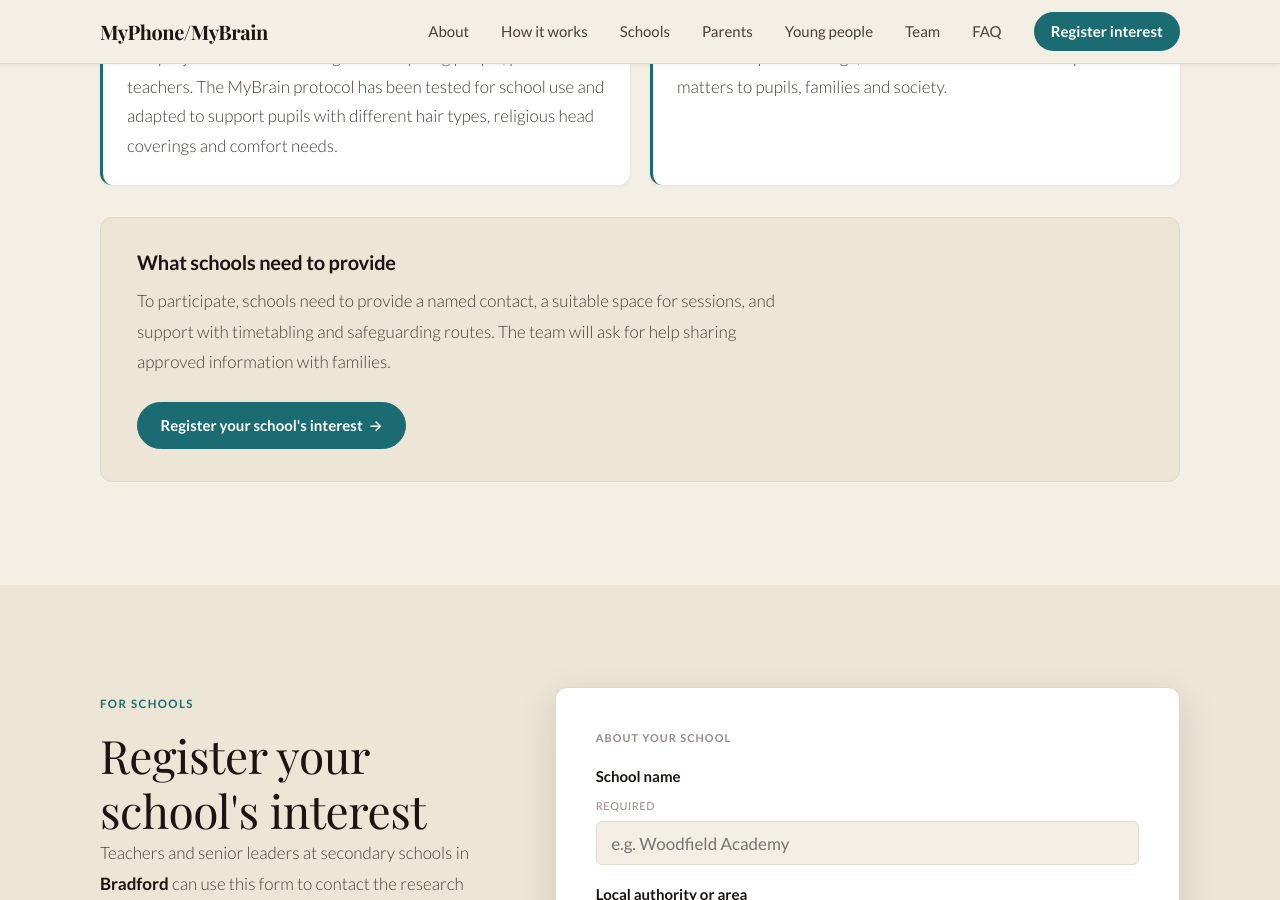
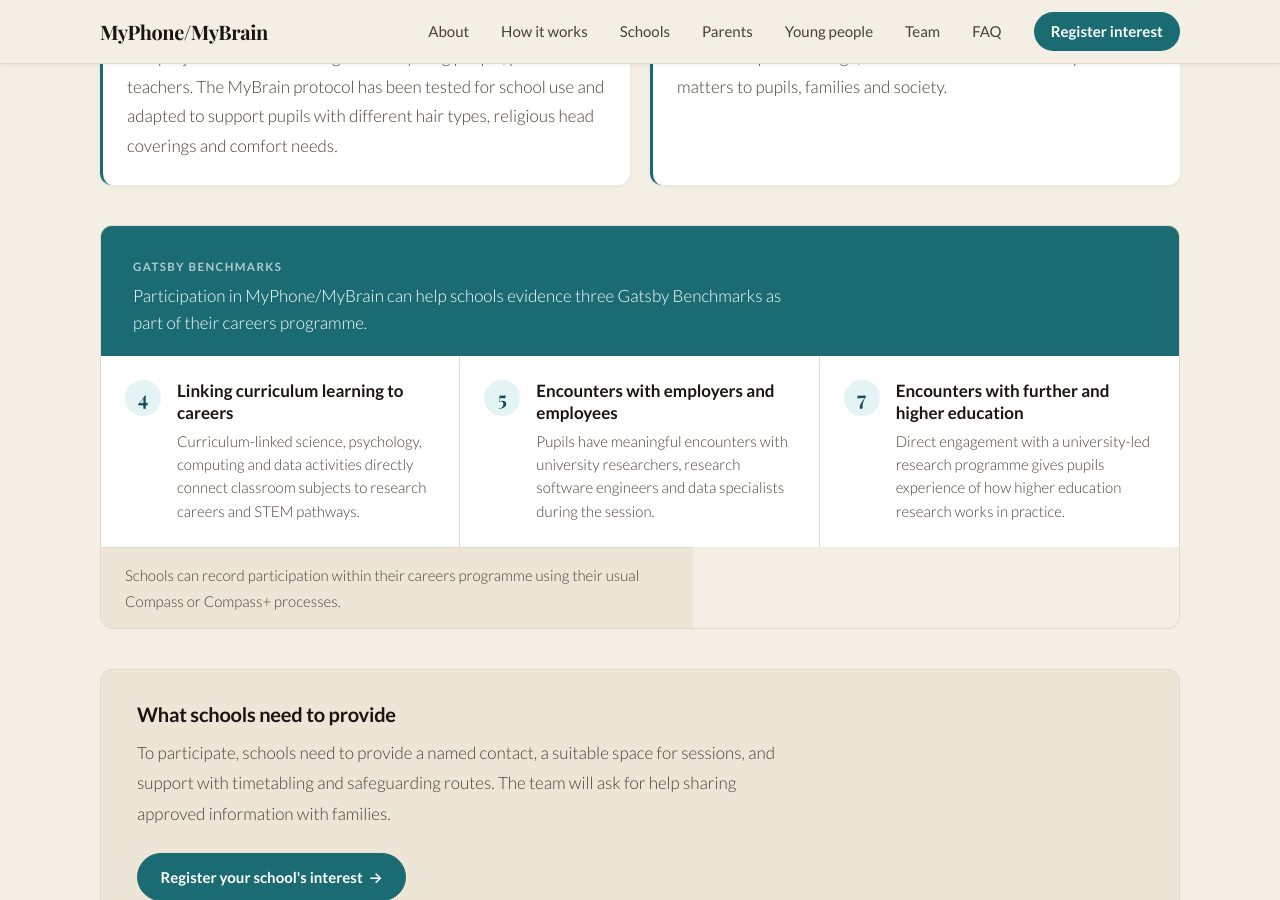
Before and after one commit to faisalmushtaq/myphone-mybrain, a Jekyll site: the page built from index.md, in a window 1280 px wide and 900 px high, scrolled down 8020 px. Built offline with Jekyll 4.4.1, drawn with Linux system fonts in a browser that asks for light colours; some web fonts are replaced.

Commit message:
Add Gatsby Benchmarks block to For Schools section
Highlights Benchmarks 4, 5 and 7 with numbered cards, intro text,
and a Compass/Compass+ note. Styled as a teal-header panel with
a three-column grid that collapses to single column on mobile.

https://claude.ai/code/session_01963QD4DgzVCqW4S46MBqfB

```diff
--- a/_data/audience.yml
+++ b/_data/audience.yml
@@ -31,6 +31,20 @@ for_schools:
       body: "The project has been co-designed with young people, parents and teachers. The MyBrain protocol has been tested for school use and adapted to support pupils with different hair types, religious head coverings and comfort needs."
     - heading: "Contribution to better evidence"
       body: "Schools help build a large, diverse evidence base on a topic that matters to pupils, families and society."
+  gatsby_benchmarks:
+    intro: "Participation in MyPhone/MyBrain can help schools evidence three Gatsby Benchmarks as part of their careers programme."
+    benchmarks:
+      - number: "4"
+        label: "Linking curriculum learning to careers"
+        body: "Curriculum-linked science, psychology, computing and data activities directly connect classroom subjects to research careers and STEM pathways."
+      - number: "5"
+        label: "Encounters with employers and employees"
+        body: "Pupils have meaningful encounters with university researchers, research software engineers and data specialists during the session."
+      - number: "7"
+        label: "Encounters with further and higher education"
+        body: "Direct engagement with a university-led research programme gives pupils experience of how higher education research works in practice."
+    compass_note: "Schools can record participation within their careers programme using their usual Compass or Compass+ processes."
+
   what_schools_need: |
     To participate, schools need to provide a named contact, a suitable space for sessions, and support with timetabling and safeguarding routes. The team will ask for help sharing approved information with families.
 
--- a/_includes/for_schools.html
+++ b/_includes/for_schools.html
@@ -27,6 +27,25 @@
       {% endfor %}
     </div>
 
+    <div class="gatsby-block reveal">
+      <div class="gatsby-header">
+        <p class="section-kicker">Gatsby Benchmarks</p>
+        <p class="gatsby-intro">{{ site.data.audience.for_schools.gatsby_benchmarks.intro }}</p>
+      </div>
+      <div class="gatsby-grid">
+        {% for bm in site.data.audience.for_schools.gatsby_benchmarks.benchmarks %}
+        <div class="gatsby-card">
+          <div class="gatsby-number">{{ bm.number }}</div>
+          <div class="gatsby-card-body">
+            <h4>{{ bm.label }}</h4>
+            <p>{{ bm.body }}</p>
+          </div>
+        </div>
+        {% endfor %}
+      </div>
+      <p class="gatsby-compass">{{ site.data.audience.for_schools.gatsby_benchmarks.compass_note }}</p>
+    </div>
+
     <div class="info-panel info-panel-alt reveal">
       <h3>What schools need to provide</h3>
       <div class="prose">
--- a/assets/css/style.css
+++ b/assets/css/style.css
@@ -647,6 +647,93 @@ section[id] { scroll-margin-top: calc(var(--nav-h) + 0.5rem); }
 
 .benefit-card h3 { font-size: var(--step-0); font-weight: 700; font-family: var(--f-sans); color: var(--c-ink); margin-bottom: 0.4rem; }
 .benefit-card p  { font-size: var(--step-0); color: var(--c-body); margin: 0; }
+
+/* ── 16a. Gatsby Benchmarks block ────────────────────────── */
+.gatsby-block {
+  margin: 2.5rem 0;
+  border: 1px solid var(--c-border);
+  border-radius: var(--r-lg);
+  overflow: hidden;
+}
+
+.gatsby-header {
+  background: var(--c-crimson);
+  padding: 1.5rem 2rem 1.25rem;
+}
+
+.gatsby-header .section-kicker {
+  color: rgba(255,255,255,0.65);
+  margin-bottom: 0.4rem;
+}
+
+.gatsby-intro {
+  color: #fff;
+  font-size: var(--step-0);
+  margin: 0;
+  line-height: 1.55;
+}
+
+.gatsby-grid {
+  display: grid;
+  grid-template-columns: repeat(3, 1fr);
+  background: var(--c-white);
+}
+
+.gatsby-card {
+  display: flex;
+  gap: 1rem;
+  padding: 1.5rem;
+  border-right: 1px solid var(--c-border);
+}
+
+.gatsby-card:last-child { border-right: none; }
+
+.gatsby-number {
+  flex-shrink: 0;
+  width: 2.25rem;
+  height: 2.25rem;
+  border-radius: 50%;
+  background: var(--c-crimson-pale);
+  color: var(--c-crimson-dark);
+  font-family: var(--f-serif);
+  font-size: var(--step-1);
+  font-weight: 700;
+  display: flex;
+  align-items: center;
+  justify-content: center;
+  line-height: 1;
+}
+
+.gatsby-card-body h4 {
+  font-family: var(--f-sans);
+  font-size: var(--step-0);
+  font-weight: 700;
+  color: var(--c-ink);
+  margin-bottom: 0.35rem;
+  line-height: 1.3;
+}
+
+.gatsby-card-body p {
+  font-size: var(--step--1);
+  color: var(--c-body);
+  margin: 0;
+  line-height: 1.55;
+}
+
+.gatsby-compass {
+  background: var(--c-cream-dark);
+  border-top: 1px solid var(--c-border);
+  padding: 0.85rem 1.5rem;
+  font-size: var(--step--1);
+  color: var(--c-body);
+  margin: 0;
+}
+
+@media (max-width: 680px) {
+  .gatsby-grid { grid-template-columns: 1fr; }
+  .gatsby-card { border-right: none; border-bottom: 1px solid var(--c-border); }
+  .gatsby-card:last-child { border-bottom: none; }
+}
 
 /* ── 16. Info checklist ──────────────────────────────────── */
 .info-checklist {
```
